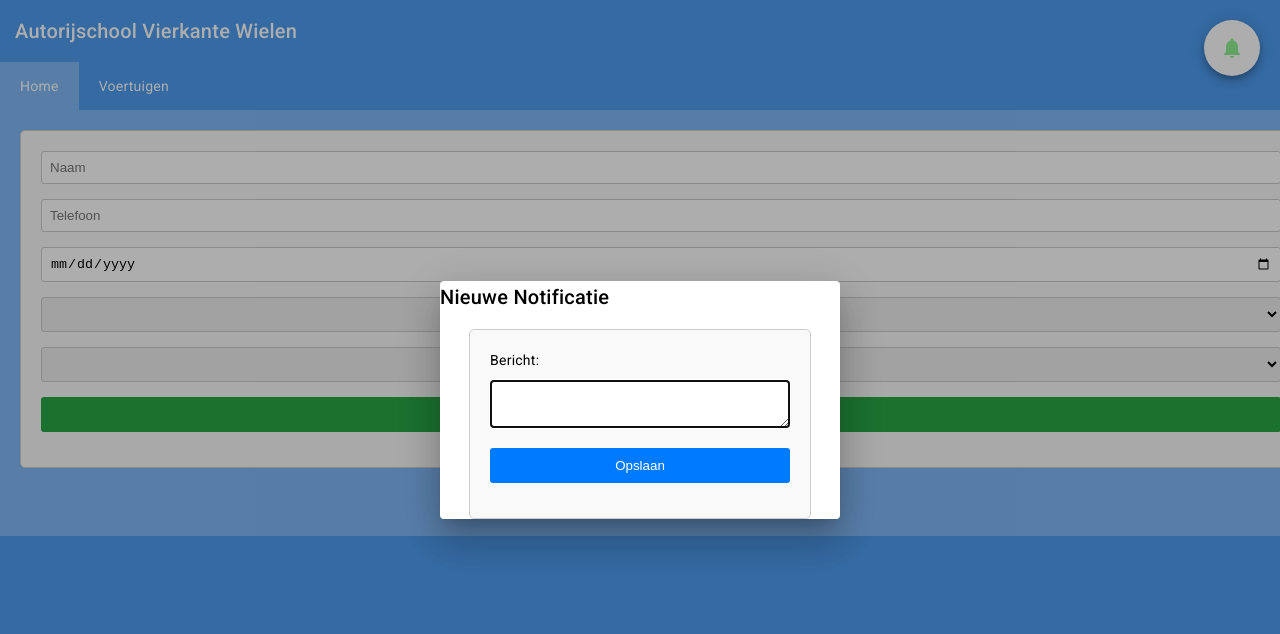
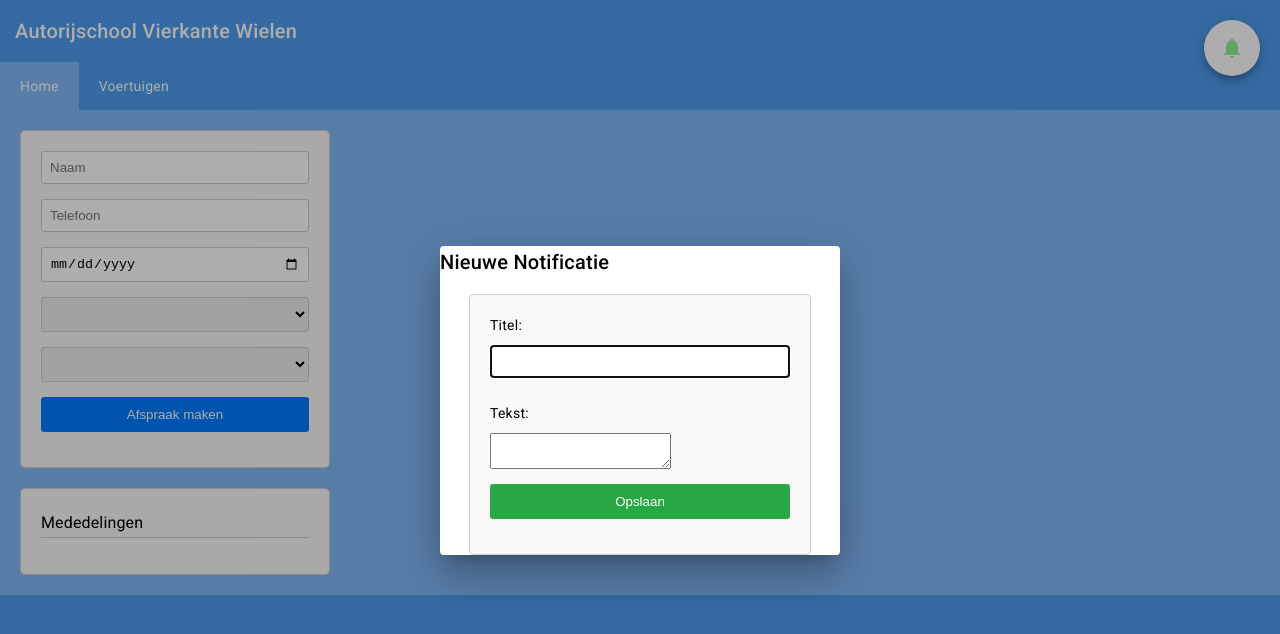
Before and after one commit to BowieJ/Autorijschool, an Angular app in the folder Autorijschool/: page / in a window 1280 px wide. Both pictures are taken after a click on the button "notifications". Shown: the top 634 px of the page. Built offline with nearby package versions, Linux system fonts and the light colour scheme.

Commit message:
afspraken styling + mededelingen
styling van afspraken
mededelingen kunnen gedeeld worden

```diff
--- a/Autorijschool/src/app/home/home.component.html
+++ b/Autorijschool/src/app/home/home.component.html
@@ -3,7 +3,9 @@
     <button mat-fab color="primary" class="add-notificatie-button" (click)="openNotificatieDialog()">
       <mat-icon>notifications</mat-icon>
     </button>
-    <form (submit)="maakAfspraak($event)">
+    <div class="content">
+      <div class="left-panel">
+        <form class="afspraak-form" (submit)="maakAfspraak($event)">
           <input type="text" placeholder="Naam" [(ngModel)]="naam" name="naam" required>
           <input type="text" placeholder="Telefoon" [(ngModel)]="telefoon" name="telefoon" required>
           <input class="input" type="date" placeholder="Datum" [(ngModel)]="datum" name="datum" id="datum" required (change)="updateBeschikbareTijden()">
@@ -15,11 +17,21 @@
           </select>
           <button type="submit">Afspraak maken</button>
         </form>
+        <div class="notificaties">
+          <h3 id="mededelingen">Mededelingen</h3>
+          <ul>
+            <li *ngFor="let notificatie of notificaties">
+              <h4><b>{{ notificatie.titel }}</b></h4>
+              <p>{{ notificatie.tekst }}</p>
+            </li>
+          </ul>
+        </div>
+      </div>
       <div class="afspraken-container">
         <ul id="afspraken-lijst" class="afspraken-lijst">
           <li class="afspraak-item" *ngFor="let afspraak of gemaakteAfspraken; index as i">
             <div class="afspraak-detail">
-            <div class="afspraak-label"><b>Naam:</b></div>
+              <div class="afspraak-label">Naam:</div>
               <div class="afspraak-value">{{ afspraak.naam }}</div>
             </div>
             <div class="afspraak-detail">
@@ -34,9 +46,12 @@
               <div class="afspraak-label">Voertuig:</div>
               <div class="afspraak-value">{{ afspraak.voertuig.soort }} - {{ afspraak.voertuig.kenteken }}</div>
             </div>
-          <button style="background-color: #ff4b4b" (click)="verwijderAfspraak(i)">Verwijder</button>
+            <button class="verwijder-knop" (click)="verwijderAfspraak(i)">
+              <mat-icon>close</mat-icon>
+            </button>
           </li>
         </ul>
       </div>
     </div>
   </div>
+</div>
--- a/Autorijschool/src/app/home/home.component.scss
+++ b/Autorijschool/src/app/home/home.component.scss
@@ -2,6 +2,70 @@
   background-color: rgba(179, 215, 255, 0.5);
   padding: 20px;
   position: relative;
+}
+
+.add-notificatie-button {
+  width: 56px !important;
+  height: 56px !important;
+  position: fixed;
+  top: 20px;
+  right: 20px;
+  background-color: white;
+  color: lightgreen;
+}
+
+.container {
+  display: flex;
+  flex-direction: column;
+  align-items: center;
+}
+
+.content {
+  display: flex;
+  flex-wrap: wrap;
+  justify-content: space-between;
+  width: 100%;
+}
+
+.left-panel {
+  display: flex;
+  flex-direction: column;
+  align-items: flex-start;
+  width: 25%; /* aangepast van 20% naar 25% */
+  min-width: 200px;
+}
+
+.afspraak-form,
+.notificaties {
+  width: 100%; /* Zorgt ervoor dat het formulier en de notificaties 100% breedte hebben */
+}
+
+.afspraak-form {
+  padding: 20px;
+  border: 1px solid #ccc;
+  border-radius: 5px;
+  background-color: #f9f9f9;
+  box-sizing: border-box;
+}
+
+.notificaties {
+  margin-top: 20px;
+  padding: 20px;
+  border: 1px solid #ccc;
+  border-radius: 5px;
+  background-color: #f9f9f9;
+  box-sizing: border-box; /* Zorgt ervoor dat de padding wordt meegerekend in de breedte */
+}
+
+.notificaties ul {
+  list-style: none;
+  padding: 0;
+  margin: 0;
+}
+
+.notificaties li {
+  padding: 5px 0;
+  border-bottom: 1px solid #ccc;
 }
 
 .input {
@@ -11,6 +75,22 @@
   border: 1px solid #ccc;
   border-radius: 3px;
   box-sizing: border-box;
+}
+
+.afspraken-container {
+  display: flex;
+  flex-direction: column;
+  flex: 1;
+  margin-left: 20px;
+}
+
+.afspraken-lijst {
+  display: flex;
+  flex-wrap: wrap;
+  width: 100%;
+  list-style: none;
+  padding: 0;
+  margin: 0;
 }
 
 .afspraak-item {
@@ -23,51 +103,29 @@
   flex-direction: column;
   align-items: flex-start;
   margin-bottom: 20px;
-  flex: 0 1 30%; /* Fixed width for better alignment */
+  position: relative;
+  flex: 0 1 calc(50% - 20px);
+  margin: 10px;
 }
 
-form {
+.afspraak-detail {
+  display: flex;
+  justify-content: space-between;
   width: 100%;
-  margin-bottom: 20px;
-  padding: 20px;
-  border: 1px solid #ccc;
-  border-radius: 5px;
-  background-color: #f9f9f9;
 }
 
-label {
-  display: block;
-  margin-bottom: 10px;
+.afspraak-label {
+  font-weight: bold;
+  width: 100px;
 }
 
-a {
-  color: #007bff;
-  text-decoration: underline;
-  cursor: pointer;
+.afspraak-value {
+  margin-left: 8px;
+  flex: 1;
+  text-align: left;
 }
 
-.results {
-  display: grid;
-  column-gap: 14px;
-  row-gap: 14px;
-  grid-template-columns: repeat(auto-fill, minmax(400px, 400px));
-  margin-top: 50px;
-  justify-content: space-around;
-}
-
-input[type="text"],
-input[type="password"] {
-  width: 100%;
-  padding: 8px;
-  margin-bottom: 15px;
-  border: 1px solid #ccc;
-  border-radius: 3px;
-  box-sizing: border-box;
-}
-
-input[type="submit"],
 button {
-  width: 100%;
   padding: 10px;
   margin-bottom: 15px;
   border: none;
@@ -77,61 +135,59 @@ button {
   cursor: pointer;
 }
 
-button {
-  background-color: #28a745;
-}
-
-input[type="submit"]:hover,
 button:hover {
   background-color: #0056b3;
 }
 
-ul {
-  list-style: none;
-  padding: 0;
+.verwijder-knop {
+  position: absolute;
+  top: 10px;
+  right: 10px;
+  background-color: #ff4b4b;
+  color: white;
+  border: none;
+  padding: 0; /* Zet de padding op 0 */
+  border-radius: 50%;
+  cursor: pointer;
+  width: 24px;
+  height: 24px;
+  display: flex;
+  align-items: center;
+  justify-content: center;
 }
 
-.afspraak-detail {
-  display: flex;
-  margin-bottom: 8px;
+.verwijder-knop:hover {
+  background-color: #ff0000;
 }
 
-.afspraak-label {
-  font-weight: bold;
-  width: 100px; /* Adjust the width as needed */
-}
-
-.afspraak-value {
-  margin-left: 8px;
-}
-
-.add-notificatie-button {
-  width: 56px!important;
-  height: 56px!important;
-  position: fixed;
-  top: 20px;
-  right: 20px;
-  background-color: white;
-  color: lightgreen;
-}
-
-.afspraken-container {
-  display: flex;
-  flex-wrap: wrap;
-  justify-content: center; /* Center items */
-  width: 100%;
-  gap: 20px; /* Add gap between items */
-  padding: 0!important;
+#mededelingen{
+  border-bottom: 1px solid #ccc;
 }
 
 @media (max-width: 768px) {
+  .content {
+    flex-direction: column;
+  }
+
+  .left-panel {
+    width: 100%;
+  }
+
+  .afspraken-lijst {
+    flex-direction: column;
+  }
+
   .afspraak-item {
-    flex: 0 1 calc(50% - 20px);
+    flex: 0 1 100%;
   }
 }
 
 @media (max-width: 500px) {
+  .left-panel {
+    width: 100%;
+  }
+
   .afspraak-item {
-    flex: 0 1 calc(100% - 20px);
+    flex: 0 1 100%;
   }
 }
--- a/Autorijschool/src/app/home/home.component.ts
+++ b/Autorijschool/src/app/home/home.component.ts
@@ -1,30 +1,19 @@
 import { Component, OnInit } from '@angular/core';
 import { MatDialog } from '@angular/material/dialog';
-import { NavigationComponent } from "../navigation/navigation.component";
-import { CommonModule } from "@angular/common";
-import { VoertuigenComponent } from "../voertuigen/voertuigen.component";
-import { RouterModule } from '@angular/router';
-import { Voertuigen } from "../voertuigen";
-import { VoertuigService } from "../voertuigen.service";
-import { FormsModule } from "@angular/forms";
-import { NotificatieDialogComponent, Notificatie } from '../notificatie-dialog/notificatie-dialog.component';
+import { Voertuigen } from '../voertuigen';
+import { VoertuigService } from '../voertuigen.service';
+import { VoertuigDialogComponent } from '../voertuig-dialog/voertuig-dialog.component';
+import { NotificatieDialogComponent } from '../notificatie-dialog/notificatie-dialog.component';
+import { CommonModule } from '@angular/common';
+import { FormsModule } from '@angular/forms';
 import { MatButtonModule } from '@angular/material/button';
+import { MatDialogModule } from '@angular/material/dialog';
 import { MatIconModule } from '@angular/material/icon';
-import { MatDialogModule } from '@angular/material/dialog';
 
 @Component({
   selector: 'app-home',
   standalone: true,
-  imports: [
-    CommonModule,
-    NavigationComponent,
-    VoertuigenComponent,
-    RouterModule,
-    FormsModule,
-    MatButtonModule,
-    MatIconModule,
-    MatDialogModule
-  ],
+  imports: [CommonModule, FormsModule, MatButtonModule, MatDialogModule, MatIconModule],
   templateUrl: './home.component.html',
   styleUrls: ['./home.component.scss']
 })
@@ -37,7 +26,7 @@ export class HomeComponent implements OnInit {
   beschikbareVoertuigen: Voertuigen[];
   gemaakteAfspraken: any[] = [];
   beschikbareTijden: string[] = [];
-  notificaties: Notificatie[] = [];
+  notificaties: { titel: string, tekst: string }[] = []; // Notificaties array
 
   // Constructor voor de HomeComponent
   constructor(private voertuigService: VoertuigService, public dialog: MatDialog) {
@@ -143,25 +132,15 @@ export class HomeComponent implements OnInit {
     localStorage.setItem('afspraken', JSON.stringify(this.gemaakteAfspraken));
   }
 
-  // Open een dialoog voor het bekijken en toevoegen van notificaties
-  openNotificatieDialog(notificatie: Notificatie = { id: 0, bericht: '' }): void {
+  // Open een dialoogvenster voor notificaties
+  openNotificatieDialog(): void {
     const dialogRef = this.dialog.open(NotificatieDialogComponent, {
-      width: '400px',
-      data: notificatie
+      width: '400px'
     });
 
     dialogRef.afterClosed().subscribe(result => {
       if (result) {
-        if (result.id === 0) {
-          result.id = this.notificaties.length + 1;
-          this.notificaties.push(result);
-        } else {
-          const index = this.notificaties.findIndex(n => n.id === result.id);
-          if (index !== -1) {
-            this.notificaties[index] = result;
-          }
-        }
-        // Eventueel notificaties opslaan (bijv. in local storage of via een service)
+        this.notificaties.push(result);
       }
     });
   }
--- a/Autorijschool/src/app/notificatie-dialog/notificatie-dialog.component.html
+++ b/Autorijschool/src/app/notificatie-dialog/notificatie-dialog.component.html
@@ -1,8 +1,12 @@
-<h2>{{ notificatie.id ? 'Notificatie Bewerken' : 'Nieuwe Notificatie' }}</h2>
+<h2>Nieuwe Notificatie</h2>
 <form (ngSubmit)="notificatieOpslaan()">
-  <div class="input">
-    <label for="bericht">Bericht:</label>
-    <textarea id="bericht" [(ngModel)]="notificatie.bericht" name="bericht" required></textarea>
+  <div>
+    <label for="titel">Titel:</label>
+    <input type="text" id="titel" [(ngModel)]="titel" name="titel" required>
   </div>
-  <button type="submit">{{ notificatie.id ? 'Bijwerken' : 'Opslaan' }}</button>
+  <div>
+    <label for="tekst">Tekst:</label>
+    <textarea id="tekst" [(ngModel)]="tekst" name="tekst" required></textarea>
+  </div>
+  <button type="submit">Opslaan</button>
 </form>
--- a/Autorijschool/src/app/notificatie-dialog/notificatie-dialog.component.scss
+++ b/Autorijschool/src/app/notificatie-dialog/notificatie-dialog.component.scss
@@ -1,26 +1,9 @@
-.input {
-  margin-bottom: 15px;
-}
-
-textarea {
-  width: 100%;
-  padding: 8px;
-  border: 1px solid #ccc;
-  border-radius: 3px;
-  box-sizing: border-box;
-  resize: vertical;
+form {
+  display: flex;
+  flex-direction: column;
+  gap: 10px;
 }
 
 button {
-  width: 100%;
-  padding: 10px;
-  border: none;
-  border-radius: 3px;
-  background-color: #007bff;
-  color: #fff;
-  cursor: pointer;
+  align-self: flex-end;
 }
-
-button:hover {
-  background-color: #0056b3;
-}
--- a/Autorijschool/src/app/notificatie-dialog/notificatie-dialog.component.ts
+++ b/Autorijschool/src/app/notificatie-dialog/notificatie-dialog.component.ts
@@ -1,12 +1,7 @@
-import { Component, Inject } from '@angular/core';
-import { MatDialogRef, MAT_DIALOG_DATA } from '@angular/material/dialog';
+import { Component } from '@angular/core';
+import { MatDialogRef } from '@angular/material/dialog';
 import { CommonModule } from '@angular/common';
 import { FormsModule } from '@angular/forms';
-
-export interface Notificatie {
-  id: number;
-  bericht: string;
-}
 
 @Component({
   selector: 'app-notificatie-dialog',
@@ -16,16 +11,12 @@ export interface Notificatie {
   styleUrls: ['./notificatie-dialog.component.scss']
 })
 export class NotificatieDialogComponent {
-  notificatie: Notificatie;
+  titel: string = '';
+  tekst: string = '';
 
-  constructor(
-    public dialogRef: MatDialogRef<NotificatieDialogComponent>,
-    @Inject(MAT_DIALOG_DATA) public data: Notificatie
-  ) {
-    this.notificatie = { ...data }; // Maak een kopie van de data om te bewerken
-  }
+  constructor(public dialogRef: MatDialogRef<NotificatieDialogComponent>) {}
 
   notificatieOpslaan(): void {
-    this.dialogRef.close(this.notificatie); // Sluit de dialoog en geef de gewijzigde notificatie terug
+    this.dialogRef.close({ titel: this.titel, tekst: this.tekst });
   }
 }
--- a/Autorijschool/src/styles.scss
+++ b/Autorijschool/src/styles.scss
@@ -93,7 +93,7 @@ button:hover {
     justify-content: space-around; /* Ensure correct spacing for smaller screens */
   }
   input[type="text"] {
-    width: 70%;
+    width: 100%;
   }
 }
 
```
Lines whose indentation alone changed are shown as unchanged.
